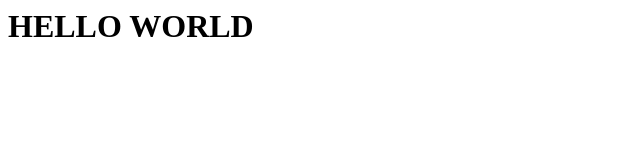
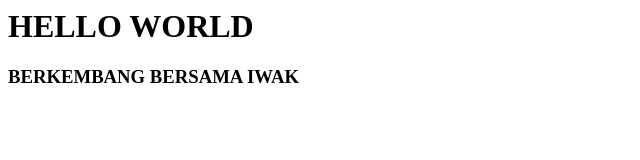
Before and after one commit to iwakqfarm/iwakqfarm.github.com, a plain HTML site: page index.html in a window 1280 px wide. Shown: the whole page, without its empty margins (0-640 px from the left). Drawn offline with Linux system fonts and the light colour scheme.

Commit message:
Update index.html

```diff
--- a/index.html
+++ b/index.html
@@ -1 +1,2 @@
 <h1>HELLO WORLD</h1>
+<h3>BERKEMBANG BERSAMA IWAK</h3>
```
